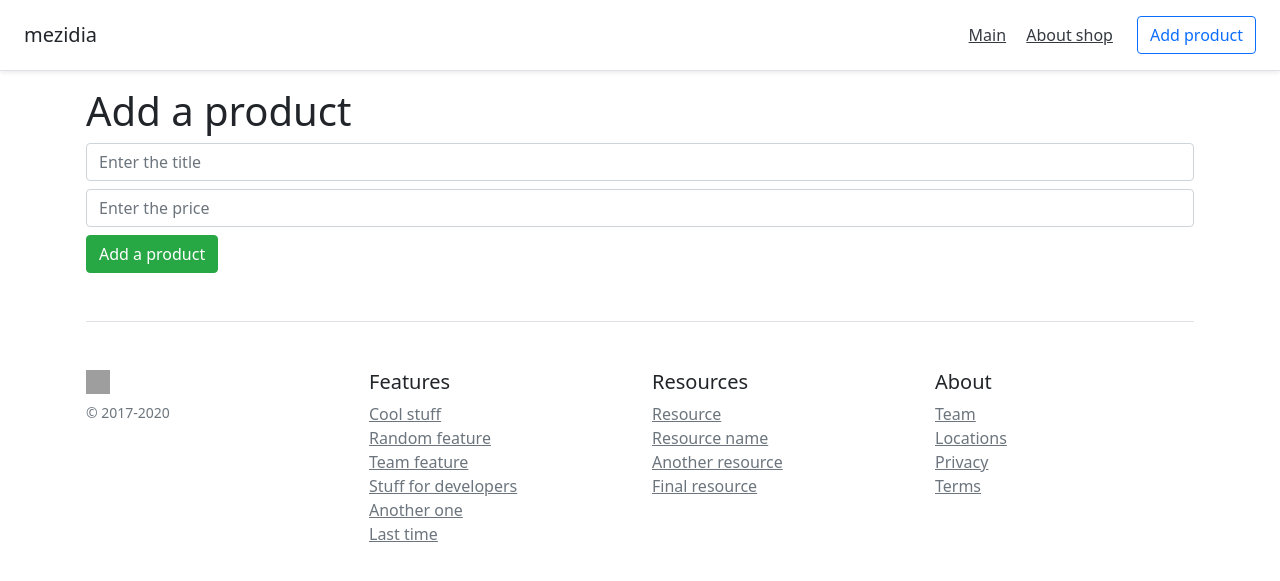
After one commit to mezgoodle/flask-shop, a Flask app: page /create in a window 1280 px wide. The commit adds this page. Shown: the top 581 px of the page. Run offline with Flask 2, Linux system fonts and the light colour scheme; some libraries are stand-ins or nearby versions; grey boxes are pictures that could not be loaded.

Commit message:
Create create template

```diff
--- a/app.py
+++ b/app.py
@@ -3,6 +3,7 @@ from flask_sqlalchemy import SQLAlchemy
 
 app = Flask(__name__)
 app.config['SQLALCHEMY_DATABASE_URI'] = 'sqlite:///shop.db'
+app.config['SQLALCHEMY_TRACK_MODIFICATIONS'] = False
 db = SQLAlchemy(app)
 
 
@@ -24,5 +25,10 @@ def about():
     return render_template('about.html')
 
 
+@app.route('/create')
+def create():
+    return render_template('create.html')
+
+
 if __name__ == '__main__':
     app.run(debug=True)
--- /dev/null
+++ b/templates/create.html
@@ -0,0 +1,14 @@
+{% extends 'base.html' %}
+{% block title %}
+    Add a product
+{% endblock %}
+{% block content %}
+<div class="container">
+    <h1>Add a product</h1>
+    <form method="post">
+        <input type="text" class="form-control mt-2" name="title" id="title" placeholder="Enter the title">
+        <input type="number" class="form-control mt-2" name="price" id="price" min="0" placeholder="Enter the price">
+        <button class="btn btn-success mt-2" type="submit">Add a product</button>
+    </form>
+</div>
+{% endblock %}
--- a/templates/includes/header.html
+++ b/templates/includes/header.html
@@ -4,5 +4,5 @@
       <a class="p-2 text-dark" href="{{ url_for('index') }}">Main</a>
       <a class="p-2 text-dark" href="{{ url_for('about') }}">About shop</a>
     </nav>
-    <a class="btn btn-outline-primary" href="/create">Add product</a>
+    <a class="btn btn-outline-primary" href="{{ url_for('create') }}">Add product</a>
 </div>
```
